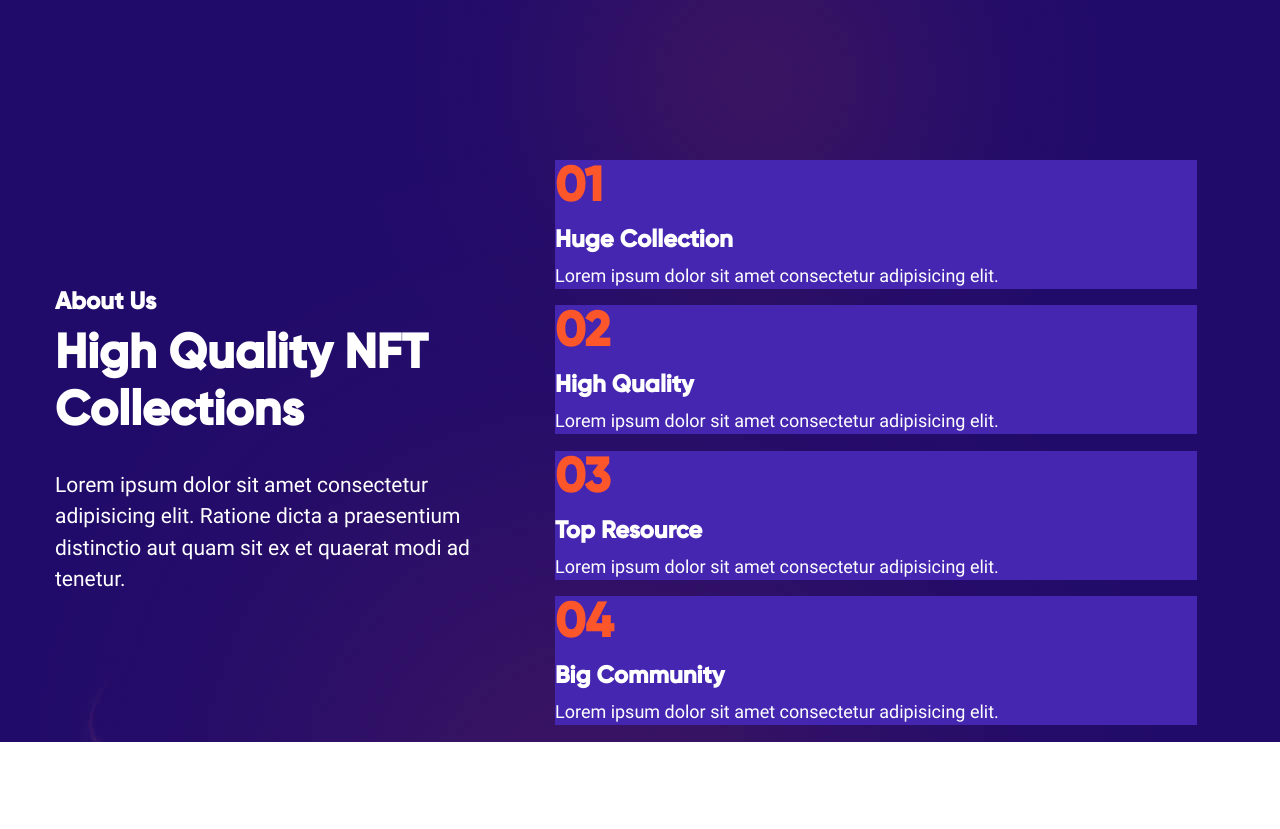
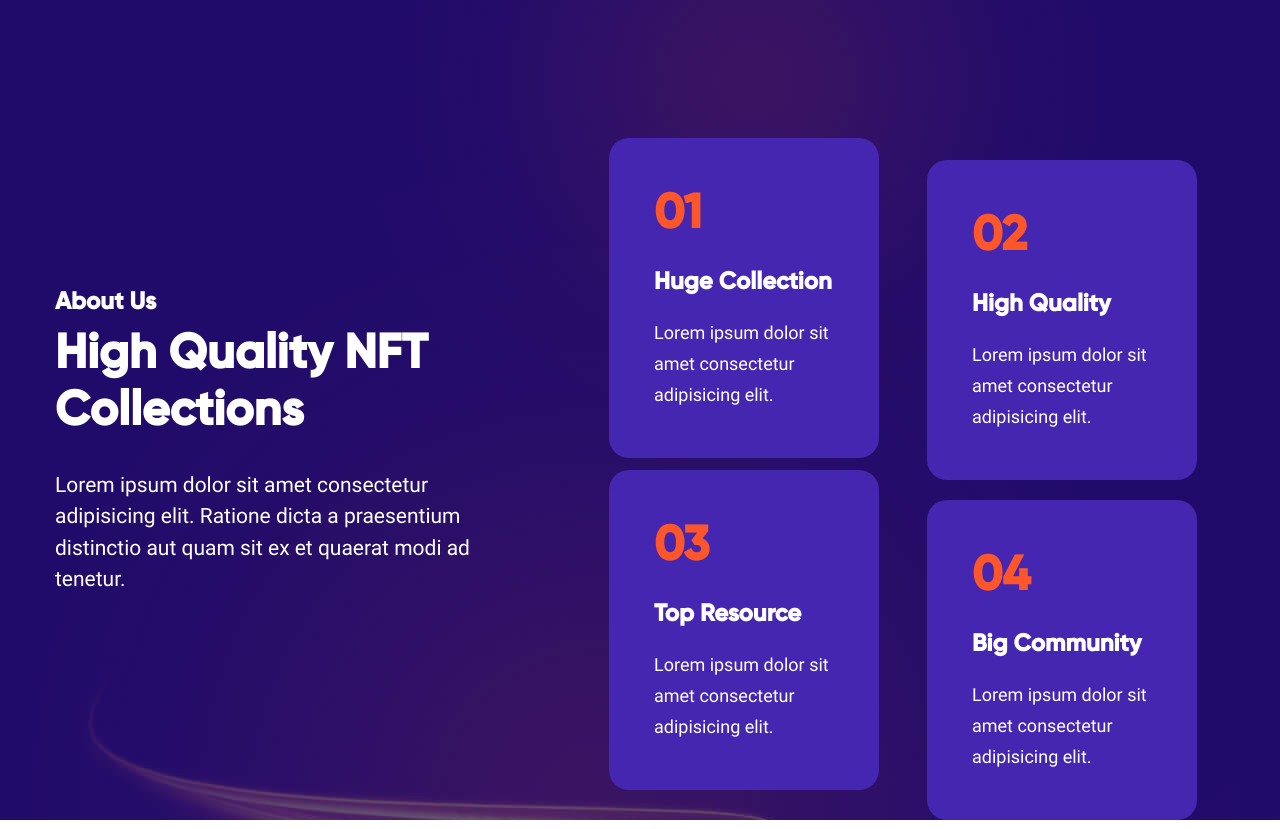
Before and after one commit to birkan-dogan/nft-site, a React (Create React App) app: page / in a window 1280 px wide. Shown: the part 1760-2589 px from the top of the page. Before the commit the page ends 2502 px from the top, so only its background shows below. Built offline with nearby package versions, Linux system fonts and the light colour scheme.

Commit message:
styling (Speciality component) ✔

```diff
--- a/src/components/style/main.css
+++ b/src/components/style/main.css
@@ -3,3 +3,4 @@
 @import "./section/swiper.css";
 
 @import "./about.css";
+@import "./speciality.css";
--- /dev/null
+++ b/src/components/style/speciality.css
@@ -0,0 +1,66 @@
+.box-item {
+  border-radius: 20px;
+  max-width: 270px;
+  width: 100%;
+  padding: 49px 45px 40px;
+  max-height: 320px;
+  cursor: pointer;
+}
+
+.box-item h3 {
+  margin-bottom: 23px;
+}
+
+.box-item p {
+  margin-top: 14px;
+  line-height: 1.7;
+}
+
+.section-speciality__box {
+  display: flex;
+  align-items: center;
+  justify-content: flex-end;
+  flex-wrap: wrap;
+  gap: 20px;
+}
+
+.section-speciality__box .box-item:nth-child(1) {
+  margin-top: -45px;
+}
+
+.section-speciality__box .box-item:nth-child(3) {
+  margin-top: -60px;
+}
+
+@media only screen and (max-width: 1200px) {
+  .section-speciality__box {
+    justify-content: space-between;
+  }
+}
+
+@media only screen and (max-width: 1024px) {
+  .section-speciality__box {
+    margin-top: 50px;
+  }
+
+  .section-speciality__box .box-item {
+    margin-right: 0;
+  }
+}
+
+@media only screen and (max-width: 767px) {
+  .section-speciality__box {
+    justify-content: center;
+    padding-top: 30px;
+  }
+
+  .section-speciality__box .box-item {
+    margin-right: 0 !important;
+    margin-top: 30px !important;
+  }
+
+  .section-speciality__box .box-item:nth-child(3),
+  .section-speciality__box .box-item:nth-child(4) {
+    margin-top: 45px;
+  }
+}
```
